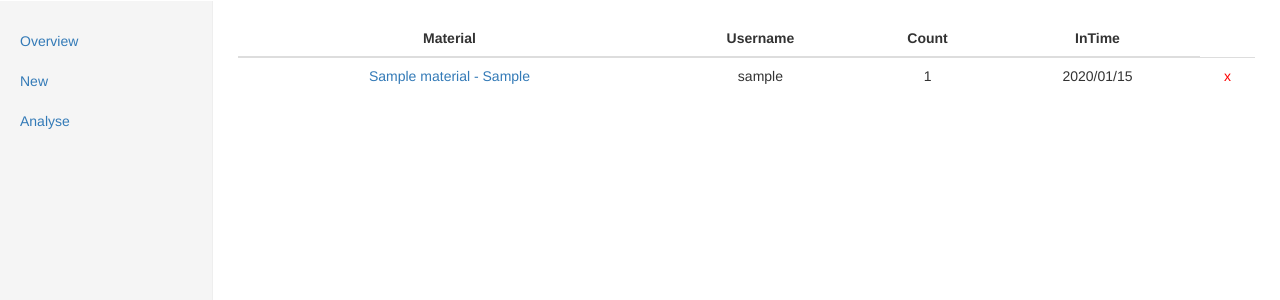
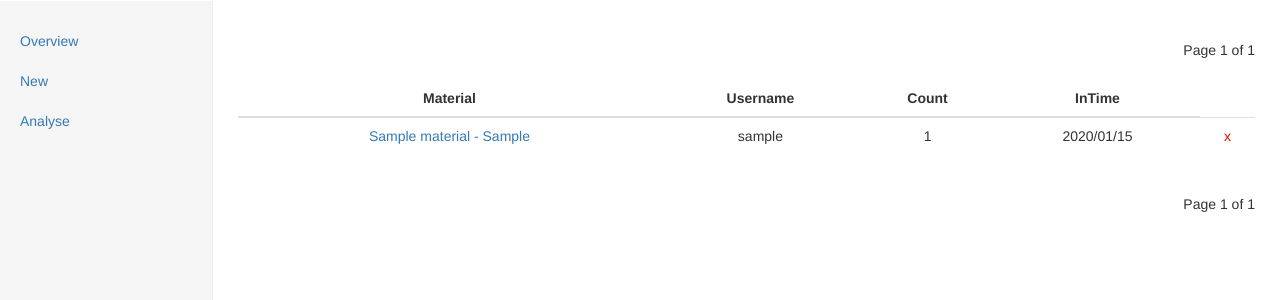
Before and after one commit to theo-l/material_web, a Django app: page /inmaterial/ in a window 1280 px wide. Shown: the part 50-350 px from the top of the page. Run offline with Django 3.2, Linux system fonts and the light colour scheme; a user stored in the database is signed in; tables that the repository leaves empty hold one stand-in row (values such as "Sample post"); parts of the project's set-up code (start-up, migrations or seed data) failed here and were passed over; some libraries are stand-ins or nearby versions.

Commit message:
Default updating

```diff
--- a/material/templates/material/material/material_list.html
+++ b/material/templates/material/material/material_list.html
@@ -22,7 +22,7 @@
 
 
 
-  {% include "material/navigator.html" with object_list=materials %}
+  {% include "material/navigator.html" with object_list=materials  %}
 
   <!-- ==================Material List Table================================ -->
   <table class="table table-hover">
--- a/material/templates/material/navigator.html
+++ b/material/templates/material/navigator.html
@@ -3,22 +3,22 @@
   <div class="pagination navbar-right">
     <span class="step-links">
         <!-- previouse page navigation -->
-        {% if object_list.has_previous %}
-			     <a href="?page=1"><<</a>
-           <a href="?page={{ object_list.previous_page_number }}"><</a>
+        {% if page_obj.has_previous %}
+		    <a href="?page=1"><<</a>
+            <a href="?page={{ page_obj.previous_page_number }}"><</a>
         {% endif %}
 
         <!-- current page number infomation message -->
-        {% if object_list.paginator.num_pages %}
+        {% if paginator.num_pages %}
           <span class="current">
-            Page {{ object_list.number }} of {{ object_list.paginator.num_pages }}
+            Page {{ page_obj.number }} of {{ paginator.num_pages }}
           </span>
         {% endif %}
 
         <!-- next page navigation -->
-        {% if object_list.has_next %}
-           <a href="?page={{ object_list.next_page_number }}">></a>
-        	 <a href="?page={{ object_list.paginator.num_pages}}">>></a>
+        {% if page_obj.has_next %}
+            <a href="?page={{ page_obj.next_page_number }}">></a>
+        	<a href="?page={{ paginator.num_pages}}">>></a>
         {% endif %}
 
     </span>
--- a/material/urls.py
+++ b/material/urls.py
@@ -32,4 +32,7 @@ urlpatterns = [
     url(r'^outmaterial/add/$', views.OutMatertialCreateView.as_view(), name="outmaterial-add"),
     url(r'^outmaterial/update/(?P<pk>\d+)/$', views.OutMaterialUpdateView.as_view(), name="outmaterial-update"),
     url(r'^outmaterial/delete/(?P<pk>\d+)/$', views.outmaterial_delete, name="outmaterial-delete"),
+
+    # Test FormView
+#    url(r'^test/$', views.TestView.as_view(), name="test-view"),
 ]
--- a/material/views.py
+++ b/material/views.py
@@ -6,7 +6,7 @@ from django.http import HttpResponse
 
 # views-related libs
 from django.urls import reverse
-from django.views.generic import ListView, DetailView, CreateView, UpdateView, DeleteView
+from django.views.generic import ListView, DetailView, CreateView, UpdateView, DeleteView, FormView
 
 # authenticate-related libs
 from django.contrib.auth.decorators import login_required
@@ -226,7 +226,7 @@ def material_list(request):
     except EmptyPage:
         materials = paginator.page(paginator.num_pages)
 
-    return render(request, 'material/material/material_list.html', {'materials': materials, 'key': key})
+    return render(request, 'material/material/material_list.html', {'materials': materials, 'key': key,'page_obj':materials,'paginator':paginator})
 
 
 @login_required
@@ -271,9 +271,6 @@ class InMaterialListView(LoginRequiredMixin, ListView):
     paginate_by = 20
     template_name = 'material/inmaterial/inmaterial_list.html'
 
-    def get(self, request, *args, **kwargs):
-        print "InMaterial get request"
-        return super(InMaterialListView, self).get(request, *args, **kwargs)
 
 
 class InMaterialCreateView(LoginRequiredMixin, utils.ProcessFormMixin, CreateView):
@@ -336,6 +333,7 @@ class OutMaterialListView(LoginRequiredMixin, ListView):
     model = OutMaterial
     context_object_name = "outmaterials"
     template_name = 'material/outmaterial/outmaterial_list.html'
+    paginate_by = 20
 
 
 class OutMatertialCreateView(LoginRequiredMixin, utils.ProcessFormMixin, CreateView):
@@ -392,3 +390,8 @@ def outmaterial_delete(request, pk=None):
     messages.add_message(request, messages.SUCCESS, u"OutMaterial: %s delete succeed" % material_name)
 
     return redirect(reverse("outmaterial-index"))
+
+
+#测试FormView 不指定 form_class 属性值
+#class TestView(FormView):
+#    template_name="material/index.html"
--- a/material_web/urls.py
+++ b/material_web/urls.py
@@ -16,14 +16,11 @@ Including another URLconf
 from django.conf.urls import url, include
 from django.contrib import admin
 
-
 #from django.contrib.auth import views as auth_views
+from material.views import index, login, password_reset
 
 urlpatterns = [
+#    url(r'^', include('django.contrib.auth.urls')),
     url(r'^admin/', admin.site.urls),
-    url(r'^', include('material.urls')),
+    url(r'', include('material.urls')),
 ]
-
-# Error handling views
-#************Need to set DEBUG=True to see the standard error handler page
-handler404 = 'material.views.page_not_found'
```
Also changed, not shown: 1 other file.
